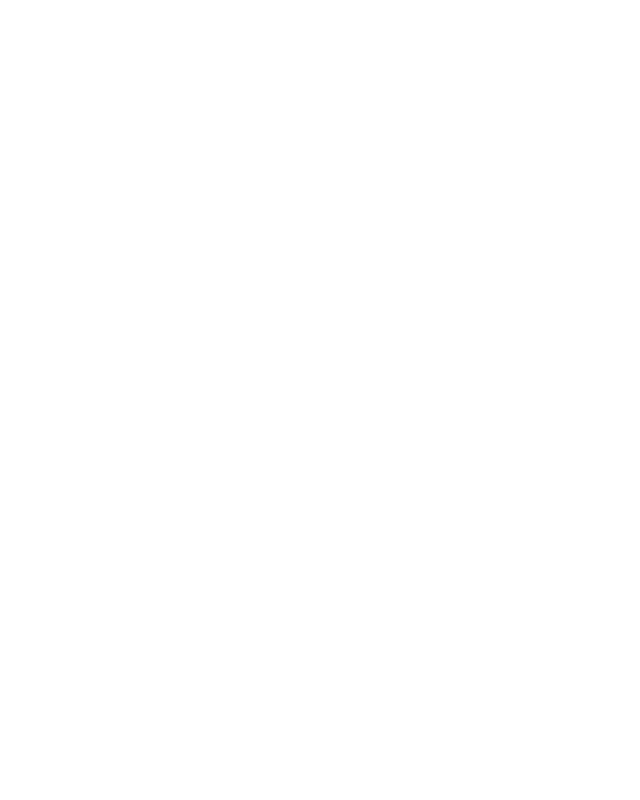
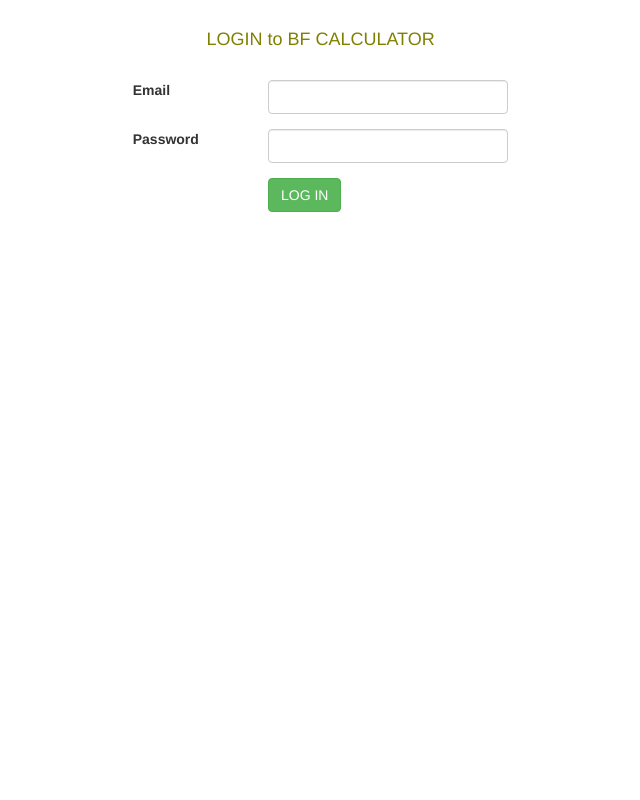
Before and after one commit to shaheen2013/bfcalculator, a CodeIgniter app: page /bfcalculator/user/login in a window 1280 px wide. Before the commit the part shown is empty. Shown: the whole page, without its empty margins (318-958 px from the left). Run offline with CodeIgniter, Linux system fonts and the light colour scheme; some libraries are stand-ins or nearby versions.

Commit message:
Registration and Login pages done.

```diff
--- a/application/controllers/User.php
+++ b/application/controllers/User.php
@@ -33,6 +33,8 @@ class User extends CI_Controller {
 
     function login() {
 
+    	$data['_view'] = 'user/login';
+        $this->load->view('layouts/main',$data);
 
     }
 
--- a/application/views/layouts/main.php
+++ b/application/views/layouts/main.php
@@ -20,6 +20,7 @@ defined('BASEPATH') OR exit('No direct script access allowed');
 
 	    <!-- CSS styles -->
 	    <link rel="stylesheet" href="https://maxcdn.bootstrapcdn.com/bootstrap/3.3.7/css/bootstrap.min.css" />
+	    <?= link_tag(base_url('assets/css/styles.css?v=' . time())); ?>
 
 	    <!-- JS Libs -->
 	    <script src="https://cdnjs.cloudflare.com/ajax/libs/jquery/3.1.0/jquery.js" type="text/javascript"></script>
--- a/application/views/user/login.php
+++ b/application/views/user/login.php
@@ -9,3 +9,29 @@
 defined('BASEPATH') OR exit('No direct script access allowed');
 
 ?>
+
+<?php echo form_open('user/login',array("class"=>"form-horizontal")); ?>
+<div class="col-sm-offset-4 col-sm-4">
+	<br>
+	<h4 class="page-heading">LOGIN to BF CALCULATOR</h4>
+	<br>
+	<div class="form-group">
+		<label for="email" class="col-md-4">Email</label>
+		<div class="col-md-8">
+			<input type="text" name="email" value="<?php echo $this->input->post('email'); ?>" class="form-control" id="email" />
+		</div>
+	</div>
+	<div class="form-group">
+		<label for="password" class="col-md-4">Password</label>
+		<div class="col-md-8">
+			<input type="password" name="password" value="<?php echo $this->input->post('password'); ?>" class="form-control" id="password" />
+		</div>
+	</div>
+	<div class="form-group">
+		<div class="col-sm-offset-4 col-sm-8">
+			<button type="submit" class="btn btn-success">LOG IN</button>
+        </div>
+	</div>
+</div>
+
+<?php echo form_close(); ?>
--- a/application/views/user/register.php
+++ b/application/views/user/register.php
@@ -12,6 +12,9 @@ defined('BASEPATH') OR exit('No direct script access allowed');
 
 <?php echo form_open('user/register',array("class"=>"form-horizontal")); ?>
 <div class="col-sm-offset-4 col-sm-4">
+	<br>
+	<h4 class="page-heading">REGISTER to BF CALCULATOR</h4>
+	<br>
 	<div class="form-group">
 		<label for="email" class="col-md-4">Email</label>
 		<div class="col-md-8">
@@ -63,7 +66,7 @@ defined('BASEPATH') OR exit('No direct script access allowed');
 
 	<div class="form-group">
 		<div class="col-sm-offset-4 col-sm-8">
-			<button type="submit" class="btn btn-success">Confirm To Register</button>
+			<button type="submit" class="btn btn-primary">REGISTER</button>
         </div>
 	</div>
 </div>
--- /dev/null
+++ b/assets/css/styles.css
@@ -0,0 +1,22 @@
+/***
+*
+* ADDING CUSTOM CSS RULES TO STYLE
+*
+***/
+::selection { background-color: #E13300; color: white; }
+::-moz-selection { background-color: #E13300; color: white; }
+
+html {
+
+	width: 99%;
+	padding: 0px 20px 0px 30px;
+	align-content: center;
+
+}
+
+h4.page-heading {
+
+	color: #808000;
+	text-align: center;
+
+}
```
